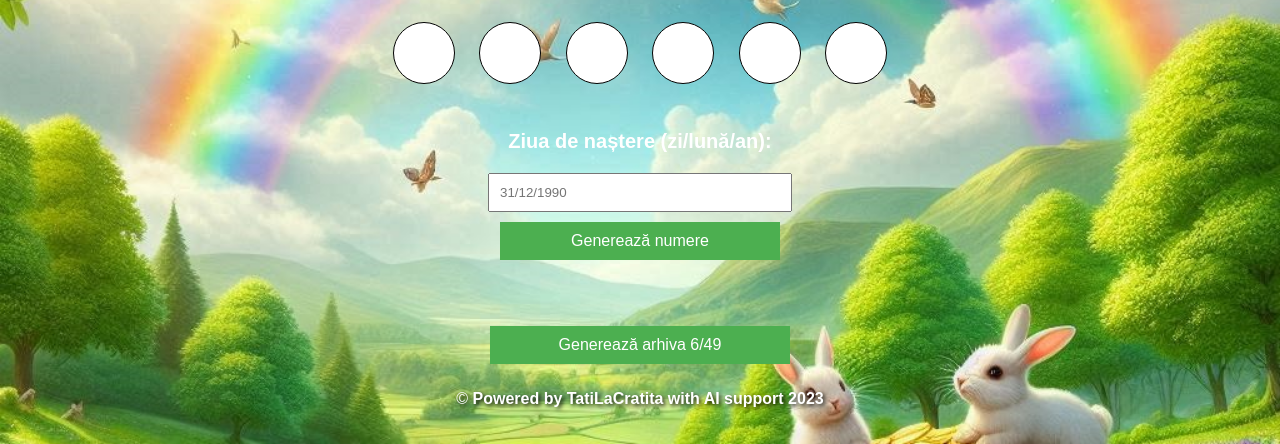
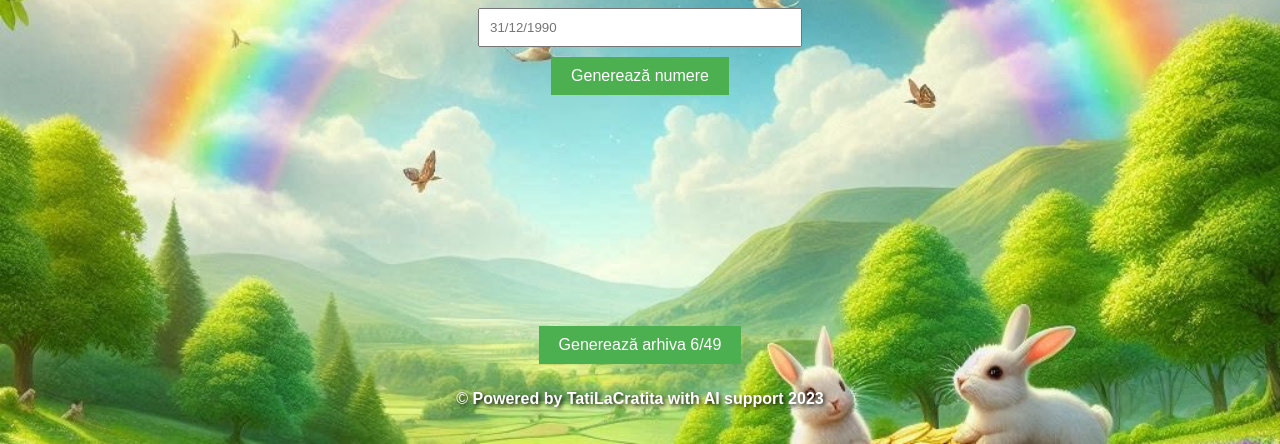
Before and after one commit to Tatilacratita/LuckyME, a plain HTML site: page index.html in a window 1280 px wide. Shown: the part 356-800 px from the top of the page. Drawn offline with Linux system fonts and the light colour scheme.

Commit message:
Update index.html

```diff
--- a/index.html
+++ b/index.html
@@ -17,7 +17,6 @@
             justify-content: center;
             align-items: center;
             color: white;
-            overflow: hidden; /* Evită apariția barelor de derulare */
         }
         h1 {
             text-align: center;
@@ -29,10 +28,6 @@
             max-width: 90%;
             text-align: center;
             margin-bottom: 20px;
-        }
-        .winning-numbers {
-            list-style-type: none; /* Elimină bullet-urile din listă */
-            padding: 0; /* Elimină padding-ul implicit */
         }
         .winning-numbers li {
             display: inline-block;
@@ -60,24 +55,20 @@
             font-size: 16px;
             margin: 10px;
             cursor: pointer;
-            width: 80%; /* Asigură că butoanele au o lățime consistentă pe mobil */
-            max-width: 300px; /* Limitare a lățimii butoanelor */
         }
         form {
             display: inline-block;
             margin-top: 20px;
-            width: 100%; /* Asigură că formularul ocupă întreaga lățime */
-            max-width: 350px; /* Limitare a lățimii formularului */
         }
         footer {
+            position: relative;
+            bottom: 0;
+            width: 100%;
             text-align: center;
             padding: 20px;
+            margin-top: auto; /* Permite footer-ului să se deplaseze la fundul paginii */
             color: white;
             text-shadow: 2px 2px 4px #000000;
-            position: absolute; /* Asigură că footer-ul rămâne în partea de jos */
-            bottom: 0;
-            width: 100%;
-            background: transparent; /* Elimină fundalul gri */
         }
         .fancy-border {
             background-color: rgba(255, 255, 255, 0.7);
@@ -91,22 +82,11 @@
             max-width: 600px;
             text-align: center;
             margin-bottom: 20px;
-            animation: rotateBorder 11s linear infinite; /* Adăugată animația */
-        }
-        @keyframes rotateBorder {
-            from {
-                transform: rotateY(0deg);
-            }
-            to {
-                transform: rotateY(180deg);
-            }
         }
         .birthday-label {
             font-weight: bold;
             color: white;
             font-size: 20px;
-            display: block; /* Asigură că eticheta ocupă întreaga lățime */
-            margin-bottom: 10px; /* Spațiu între etichetă și câmpul de input */
         }
         input[type="text"] {
             padding: 10px;
@@ -130,7 +110,7 @@
             <li>?</li>
             <li>?</li>
         </ul>
-        <form id="birthday-form">
+        <form>
             <label class="birthday-label" for="birthday">Ziua de naștere (zi/lună/an):</label>
             <input type="text" name="birthday" id="birthday" placeholder="31/12/1990" required pattern="\d{1,2}/\d{1,2}/\d{4}"><br>
             <button type="submit" id="generate-button">Generează numere</button>
```
